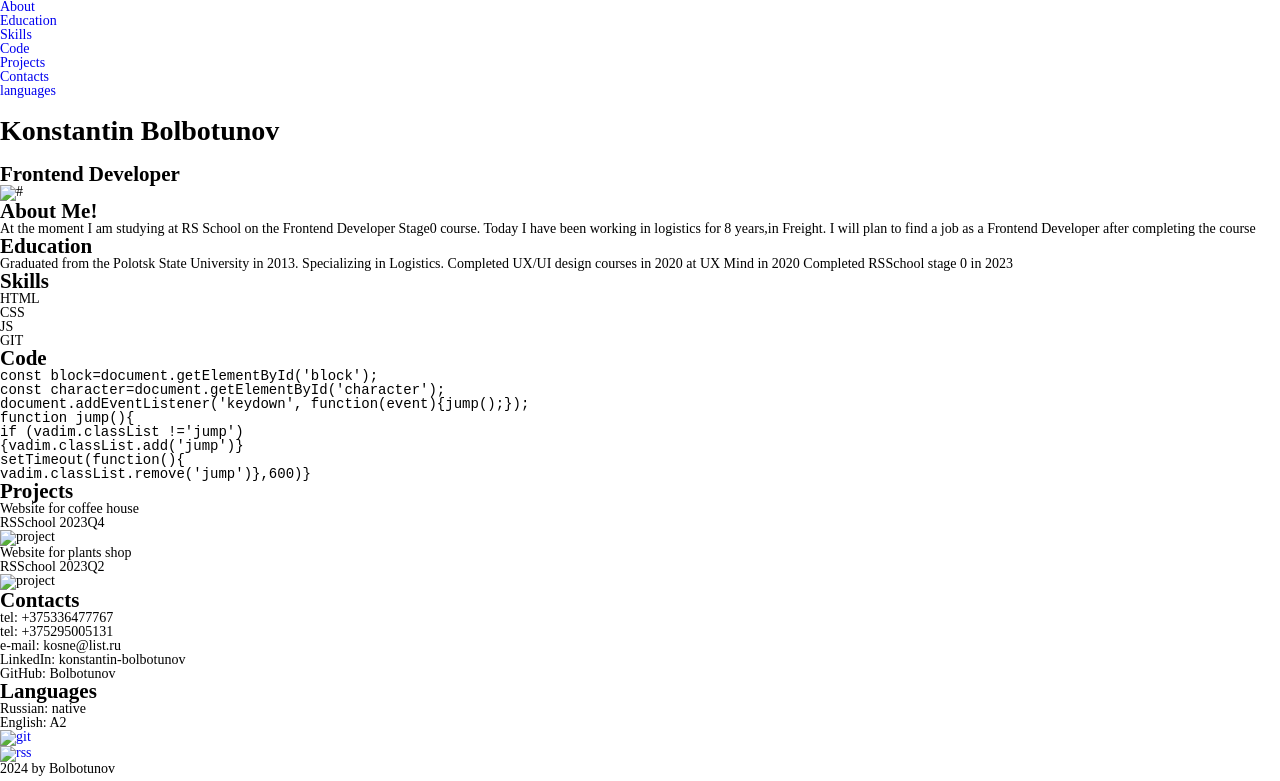
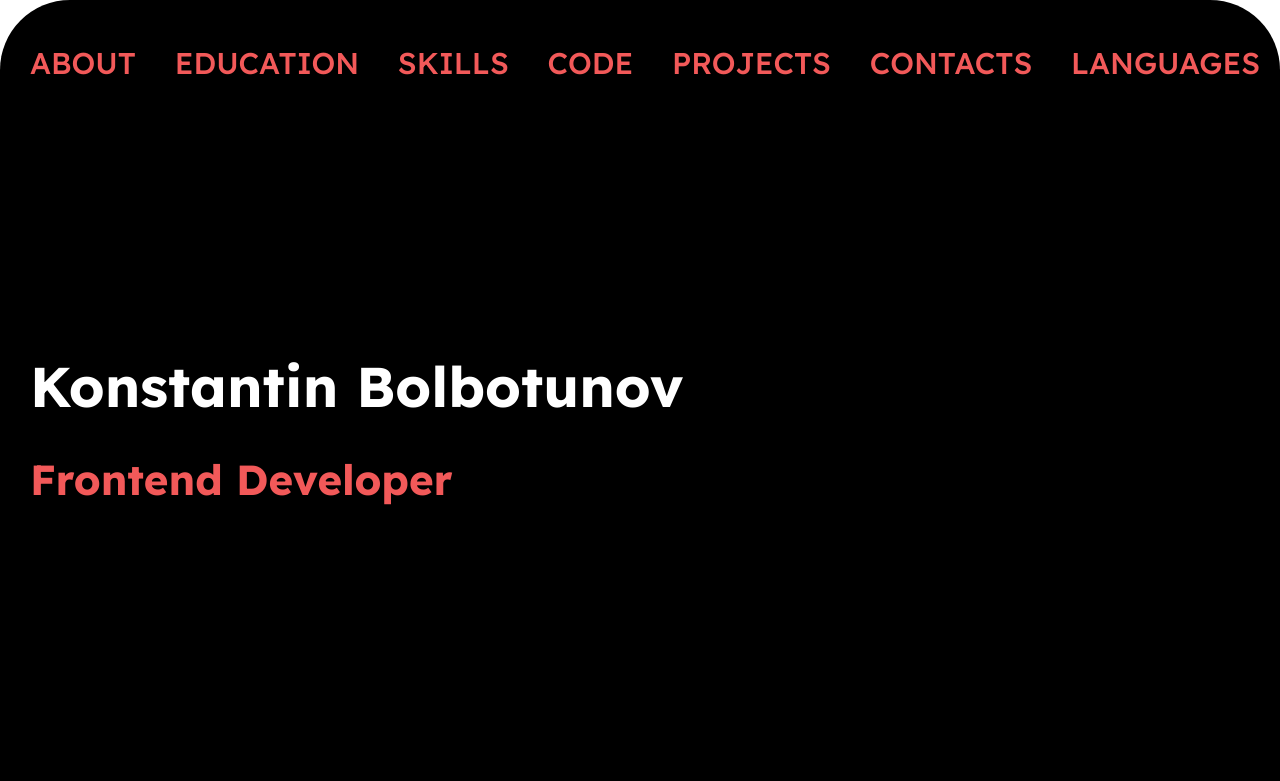
Before and after one commit to Bolbotunov/rsschool-cv-stage0, a plain HTML site: page index.html in a window 1280 px wide. Shown: the top 781 px of the page. Drawn offline with nearby package versions, Linux system fonts and the light colour scheme.

Commit message:
fix: Update style.css

```diff
--- a/style.css
+++ b/style.css
@@ -1,32 +1,200 @@
-*{
-	padding: 0;
-	margin: 0;
-	border: 0;
+html{
+	height: 100vh;
+	color: #fff;
+	scroll-behavior: smooth;
+	background-color: rgb(255, 255, 255);
 }
-*,*:before,*:after{
-	-moz-box-sizing: border-box;
-	-webkit-box-sizing: border-box;
-	box-sizing: border-box;
+p{
+	margin: 0px;
 }
-:focus,:active{outline: none;}
-a:focus,a:active{outline: none;}
-nav,header,aside{display: block;}
-html,body{
+pre{
+	margin: 0px;
+}
+.wrapper{
+	overflow: hidden;
+	background-color: #000;
+	border-radius: 70px;
+	display: flex;
+	position: relative;
+
+	flex-direction: column;
+	margin: 0 auto;
+	max-width: 1440px;
+	width: 100%;
+}
+.wrapper > main{
+	flex-grow: 1;
+}
+._container{
+	margin: 0 auto;
+	width: 100%;
+	max-width: 1230px;
+	padding-right: 30px;
+	padding-left: 30px;
+
+}
+.header{
+
+}
+.nav {
+	padding-top: 30px;
+	position: relative;
+	z-index: 3;
+}
+.menu__item {
+	display: flex;
+	padding-inline-start: 0px;
+	justify-content: space-between;
+	flex-wrap: wrap;
+}
+.item {
+	transition: .5s;
+	list-style: none;
+}
+.item-link {
+	text-decoration: none;
+	color: inherit;
+	font-family:lexend;
+	text-transform: uppercase;
+	font-weight: 500;
+	font-size: 30px;
+	color: #F25959;
+	transition: .5s;
+}
+.header__info{
+	display: flex;
+	height: 737px;
+}
+.header__ingo_image{
+	position: relative;
+overflow: hidden;
+border-radius: 70px;
+}
+.image{
+	border-radius: 70px;
+	overflow: hidden;
+	position: absolute;
+	top: -150px;
+	right: -20px;
+}
+.header__info_title{
+	font-family:lexend;
+	font-size: 28px;
+	position: relative;
+	z-index: 5;
+	top: 220px;
+}
+.subtitle{
+	color: #F25959;
+}
+.title{
+	color: #ffffff;
+}
+.section{
+	position: relative;
+	top: -50px;
+}
+.section__title{
+	margin-bottom: 10px;
+}
+.title_title{
+	font-family:lexend;
+	font-size: 32px;
+	color: #F25959;
+	margin-bottom: 0px;
+	margin-top: 0px;
+}
+.text{
+	font-family:lexend;
+	font-size: 36px;
+	line-height: 45px;
+	font-weight: 200;
+	margin-bottom: 75px;
+}
+.list{
+	display: flex;
+	justify-content: space-around;
+}
+.code_sample{
+	font-family:lexend;
+	font-weight: 200;
+	font-size: 36px;
+	line-height: 45px;
+	color: #ffffff;
+}
+.projects{
+	display: flex;
+	justify-content: space-between;
+	margin-bottom: 75px;
+}
+.project__wrapper{
+	width: 50%;
+}
+.projects__image img{
+	object-fit: contain;
+	width: 80%;
 	height: 100%;
-	width: 100%;
-	font-size: 100%;
-	line-height: 1;
-	font-size: 14px;
-	-ms-text-size-adjust: 100%;
-	-moz-text-size-adjust: 100%;
-	-webkit-text-size-adjust: 100%;
+	transition: .4s;
 }
-input,button,textarea{font-family:inherit;}
-input::-ms-clear{display: none;}
-button{cursor: pointer;}
-button::-moz-focus-inner {padding:0;border:0;}
-a, a:visited{text-decoration: none;}
-a:hover{text-decoration: none;}
-ul li{list-style: none;}
-img{vertical-align: top;}
-h3,h4,h5,h6{font-size:inherit;font-weight: 400;}
+.projects__image img:hover{
+	transform: scale(1.15);
+}
+#skills__list{
+	margin-bottom: -30px;
+}
+.contacts_languages{
+	position: relative;
+	top: 0px;
+	display: flex;
+	justify-content: space-between
+}
+#Contacts{
+top: 0px;
+width: 50%;
+}
+#Languages{
+top: 0px;
+width: 50%;
+}
+.contacts_list{
+	display: flex;
+	flex-direction: column;
+}
+.contacts_item, .lang_item{
+	margin-bottom: 40px;
+}
+.footer{
+	background: linear-gradient(180deg, rgb(0, 0, 0), rgb(255, 255, 255) 17%);
+}
+.footer__wrapper{
+	padding-top: 50px;
+	display: flex;
+	justify-content: space-between;
+	align-items: center;
+}
+.footer_item img{
+	margin: 50px 0px 50px 0px;
+	width: 200px;
+	height: 200px;
+	object-fit: contain;
+	transition: .4s;
+}
+.by{
+	color: #000;
+	font-family:lexend;
+	text-transform: uppercase;
+	font-weight: 500;
+	font-size: 30px;
+}
+.footer_item img:hover{
+	transform: scale(1.15);
+}
+.item:hover{
+	transform: scale(1.15);
+}
+.item-link:hover{
+	color: #fff;
+}
+.rss{
+padding-left: 80px;
+}
```
